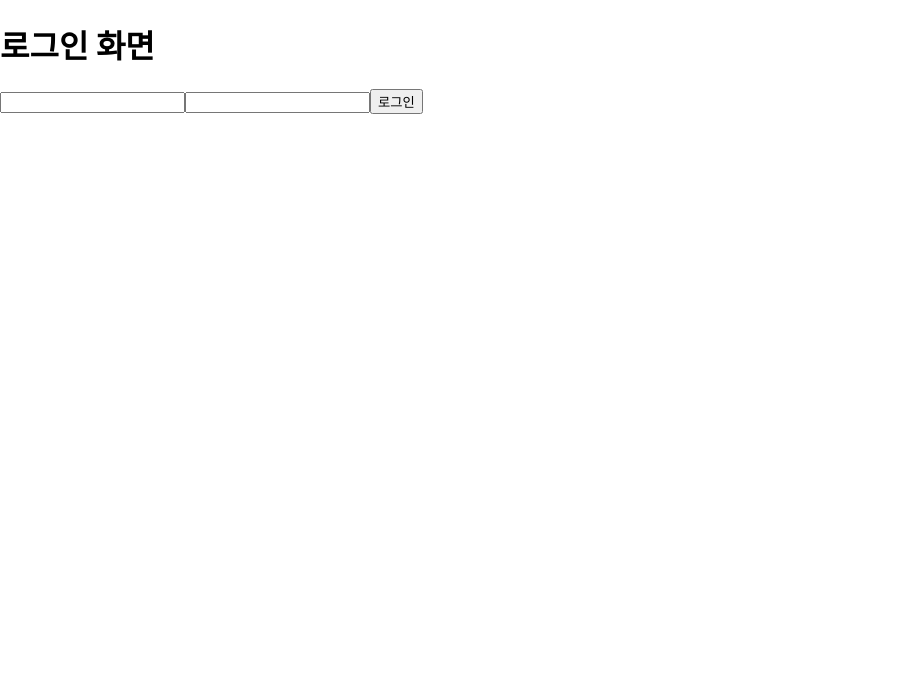
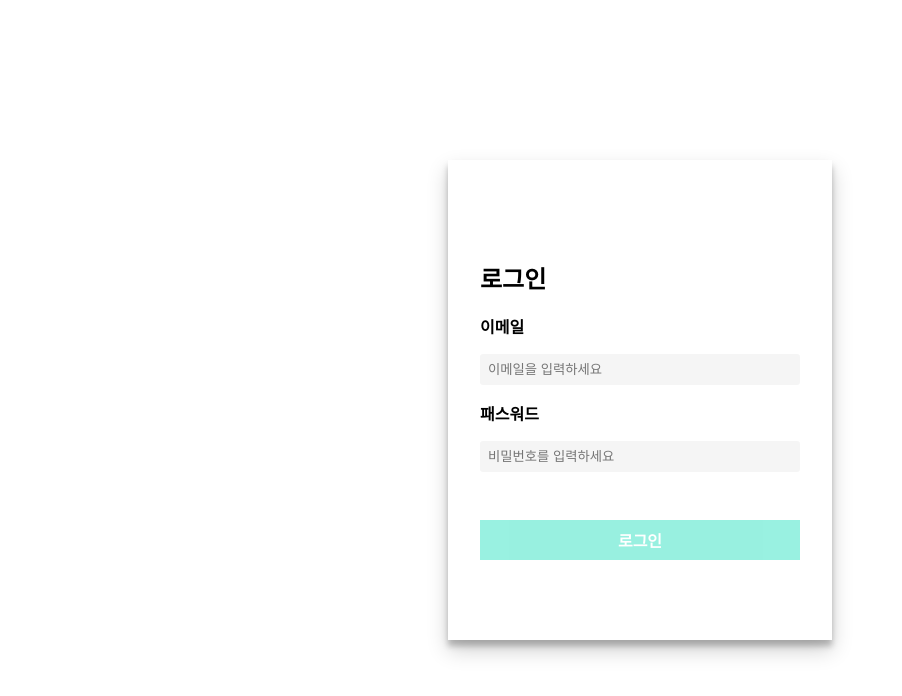
Before and after one commit to Noeyso/wanted-pre-onboarding-frontend, a React (Create React App) app: page /signin in a window 1280 px wide. Shown: the top 696 px of the page, without its empty margins (0-902 px from the left). Built offline with nearby package versions, Linux system fonts and the light colour scheme.

Commit message:
로그인, 회원가입 화면 및 기능 구현

```diff
--- a/package.json
+++ b/package.json
@@ -10,6 +10,7 @@
     "@types/node": "16.18.12",
     "@types/react": "18.0.27",
     "@types/react-dom": "18.0.10",
+    "axios": "1.3.2",
     "react": "^18.2.0",
     "react-dom": "^18.2.0",
     "react-router-dom": "6.8.1",
--- a/src/App.tsx
+++ b/src/App.tsx
@@ -1,20 +1,38 @@
-import React from 'react';
+import React, { useEffect } from 'react';
 import logo from './logo.svg';
 import './App.css';
-import { BrowserRouter, Route, Routes } from 'react-router-dom';
+import { BrowserRouter, Route, Routes, useNavigate } from 'react-router-dom';
 import Login from './pages/Login';
 import Join from './pages/Join';
 import Todos from './pages/Todo';
 
+function Redirect() {
+  const navigate = useNavigate();
+
+  useEffect(() => {
+    console.log('rendering');
+    const loginToken = localStorage.getItem('login-token');
+    console.log(loginToken);
+    if (loginToken) {
+      navigate('/todo');
+    } else {
+      navigate('/signin');
+    }
+  }, []);
+  return <></>;
+}
 function App() {
   return (
+    <div className='container'>
       <BrowserRouter>
         <Routes>
+          <Route path='/' element={<Redirect />} />
           <Route path='/signin' element={<Login />} />
           <Route path='/signup' element={<Join />} />
           <Route path='/todo' element={<Todos />} />
         </Routes>
       </BrowserRouter>
+    </div>
   );
 }
 
--- /dev/null
+++ b/src/api/index.ts
@@ -0,0 +1,23 @@
+import axios, { AxiosResponse } from 'axios';
+
+const URL = 'https://pre-onboarding-selection-task.shop';
+
+const instance = axios.create({
+  headers: {
+    'Content-Type': 'application/json',
+  },
+});
+
+export function signup(email: string, pw: string): Promise<AxiosResponse<any, any>> {
+  const response = instance.post(`${URL}/auth/signup`, { email: email, password: pw });
+
+  return response;
+}
+
+export const signin = (email: string, pw: string): Promise<void> => {
+  const response = instance.post(`${URL}/auth/signin`, { email: email, password: pw }).then((res) => {
+    localStorage.setItem('login-token', res.data.access_token);
+  });
+
+  return response;
+};
--- a/src/index.css
+++ b/src/index.css
@@ -1,13 +1,34 @@
 body {
   margin: 0;
-  font-family: -apple-system, BlinkMacSystemFont, 'Segoe UI', 'Roboto', 'Oxygen',
-    'Ubuntu', 'Cantarell', 'Fira Sans', 'Droid Sans', 'Helvetica Neue',
-    sans-serif;
+  font-family: -apple-system, BlinkMacSystemFont, 'Segoe UI', 'Roboto', 'Oxygen', 'Ubuntu', 'Cantarell', 'Fira Sans', 'Droid Sans', 'Helvetica Neue', sans-serif;
   -webkit-font-smoothing: antialiased;
   -moz-osx-font-smoothing: grayscale;
 }
 
 code {
-  font-family: source-code-pro, Menlo, Monaco, Consolas, 'Courier New',
-    monospace;
+  font-family: source-code-pro, Menlo, Monaco, Consolas, 'Courier New', monospace;
 }
+
+input {
+  border: none;
+  background: #f5f5f5;
+  padding: 0.5rem;
+  border-radius: 0.2rem;
+}
+
+button {
+  border: none;
+  padding: 0.5rem;
+}
+
+li {
+  list-style: none;
+}
+
+.container {
+  width: 100vw;
+  height: 100vh;
+  display: flex;
+  justify-content: center;
+  align-items: center;
+}
--- a/src/pages/Join.tsx
+++ b/src/pages/Join.tsx
@@ -1,12 +1,37 @@
 import React from 'react';
+import { useNavigate } from 'react-router-dom';
+import { signup } from '../api';
+import styles from './Style.module.css';
 
 export default function Join() {
+  const [email, setEmail] = React.useState<string>('');
+  const [pw, setPW] = React.useState<string>('');
+
+  const navigate = useNavigate();
+
+  const onChangeEmail = (e: React.ChangeEvent<HTMLInputElement>) => {
+    setEmail(e.currentTarget.value);
+  };
+  const onChangePW = (e: React.ChangeEvent<HTMLInputElement>) => {
+    setPW(e.currentTarget.value);
+  };
+
+  const join = () => {
+    signup(email, pw).then(() => {
+      navigate('/signin');
+    });
+  };
+
   return (
-    <div>
-      회원가입
-      <input data-testid='email-input' />
-      <input data-testid='password-input' />
-      <button data-testid='signup-button'>회원가입</button>
+    <div className={styles.container}>
+      <h2>회원가입</h2>
+      <h3>이메일</h3>
+      <input className={styles.input} onChange={onChangeEmail} data-testid='email-input' placeholder='이메일을 입력하세요' />
+      <h3>패스워드</h3>
+      <input className={styles.input} onChange={onChangePW} data-testid='password-input' placeholder='비밀번호를 입력하세요' />
+      <button className={styles.button} data-testid='signup-button' disabled={!(email.includes('@') && pw.length > 7)} onClick={join}>
+        회원가입
+      </button>
     </div>
   );
 }
--- a/src/pages/Login.tsx
+++ b/src/pages/Login.tsx
@@ -1,12 +1,36 @@
 import React from 'react';
+import { useNavigate } from 'react-router-dom';
+import { signin } from '../api';
+import styles from './Style.module.css';
 
 export default function Login() {
+  const [email, setEmail] = React.useState<string>('');
+  const [pw, setPW] = React.useState<string>('');
+
+  const navigate = useNavigate();
+
+  const onChangeEmail = (e: React.ChangeEvent<HTMLInputElement>) => {
+    setEmail(e.currentTarget.value);
+  };
+  const onChangePW = (e: React.ChangeEvent<HTMLInputElement>) => {
+    setPW(e.currentTarget.value);
+  };
+  const login = () => {
+    signin(email, pw).then(() => {
+      navigate('/todo');
+    });
+  };
+
   return (
-    <div>
-      <h1>로그인 화면</h1>
-      <input data-testid='email-input' />
-      <input data-testid='password-input' />
-      <button data-testid='signup-button'>로그인</button>
+    <div className={styles.container}>
+      <h2>로그인</h2>
+      <h3>이메일</h3>
+      <input className={styles.input} onChange={onChangeEmail} data-testid='email-input' placeholder='이메일을 입력하세요' />
+      <h3>패스워드</h3>
+      <input className={styles.input} onChange={onChangePW} data-testid='password-input' placeholder='비밀번호를 입력하세요' />
+      <button className={styles.button} data-testid='signin-button' disabled={!(email.includes('@') && pw.length > 7)} onClick={login}>
+        로그인
+      </button>
     </div>
   );
 }
--- /dev/null
+++ b/src/pages/Style.module.css
@@ -0,0 +1,61 @@
+.container {
+  width: 20rem;
+  display: flex;
+  flex-direction: column;
+  padding: 5rem 2rem;
+  box-shadow: 0 10px 20px rgba(0, 0, 0, 0.19), 0 6px 6px rgba(0, 0, 0, 0.23);
+}
+
+/* Login , Join */
+
+.container h3 {
+  margin: 0;
+  font-size: 1rem;
+}
+
+.input {
+  margin: 1rem 0;
+}
+
+.button {
+  font-weight: 700;
+  font-size: 1rem;
+  color: white;
+  padding: 0.5rem 0;
+  margin-top: 2rem;
+  background: #00dbb4;
+  cursor: pointer;
+  transition: 0.3s;
+}
+
+.button:hover {
+  transform: scale(1.02);
+}
+
+.button:disabled {
+  opacity: 0.4;
+}
+
+/* TODO LIST */
+
+.todo_item label {
+  display: flex;
+  align-items: center;
+}
+
+.add_todo {
+  width: 100%;
+  display: flex;
+  flex-wrap: wrap;
+  align-items: center;
+}
+.add_todo input {
+  width: 70%;
+}
+.add_todo button {
+  width: 20%;
+  font-weight: 700;
+  color: white;
+  margin-left: 0.5rem;
+  background: #00dbb4;
+}
--- a/src/pages/Todo.tsx
+++ b/src/pages/Todo.tsx
@@ -1,15 +1,25 @@
 import React from 'react';
+import styles from './Style.module.css';
 
 export default function Todo() {
+  React.useEffect(() => {}, []);
+
   return (
-    <div>
-      Todos
+    <div className={styles.container}>
+      <h2>TODO LIST</h2>
+      <div className={styles.add_todo}>
+        <input data-testid='new-todo-input' />
+        <button data-testid='new-todo-add-button'>추가</button>
+      </div>
       <ul>
-        {Array(5)
-          .fill(0)
-          .map((num, i) => (
-            <li>아이템{i}</li>
-          ))}
+        <li key={0} className={styles.todo_item}>
+          <label>
+            <input type='checkbox' />
+            <span>TODO 1</span>
+            <button data-testid='modify-button'>수정</button>
+            <button data-testid='delete-button'>삭제</button>
+          </label>
+        </li>
       </ul>
     </div>
   );
```
Also changed, not shown: 1 other file (tests, documents, lock files or other folders). Lines whose indentation alone changed are shown as unchanged.
